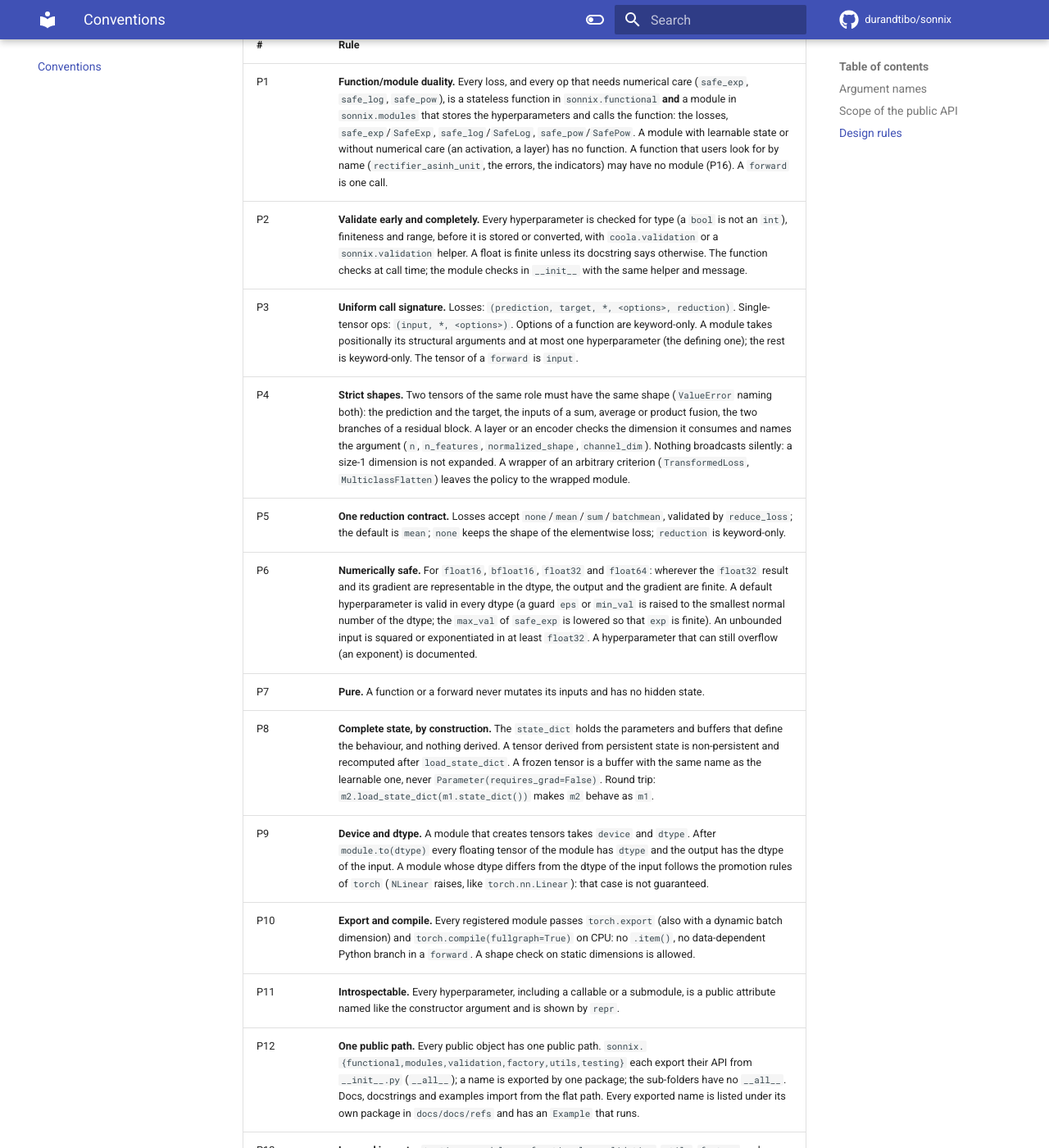
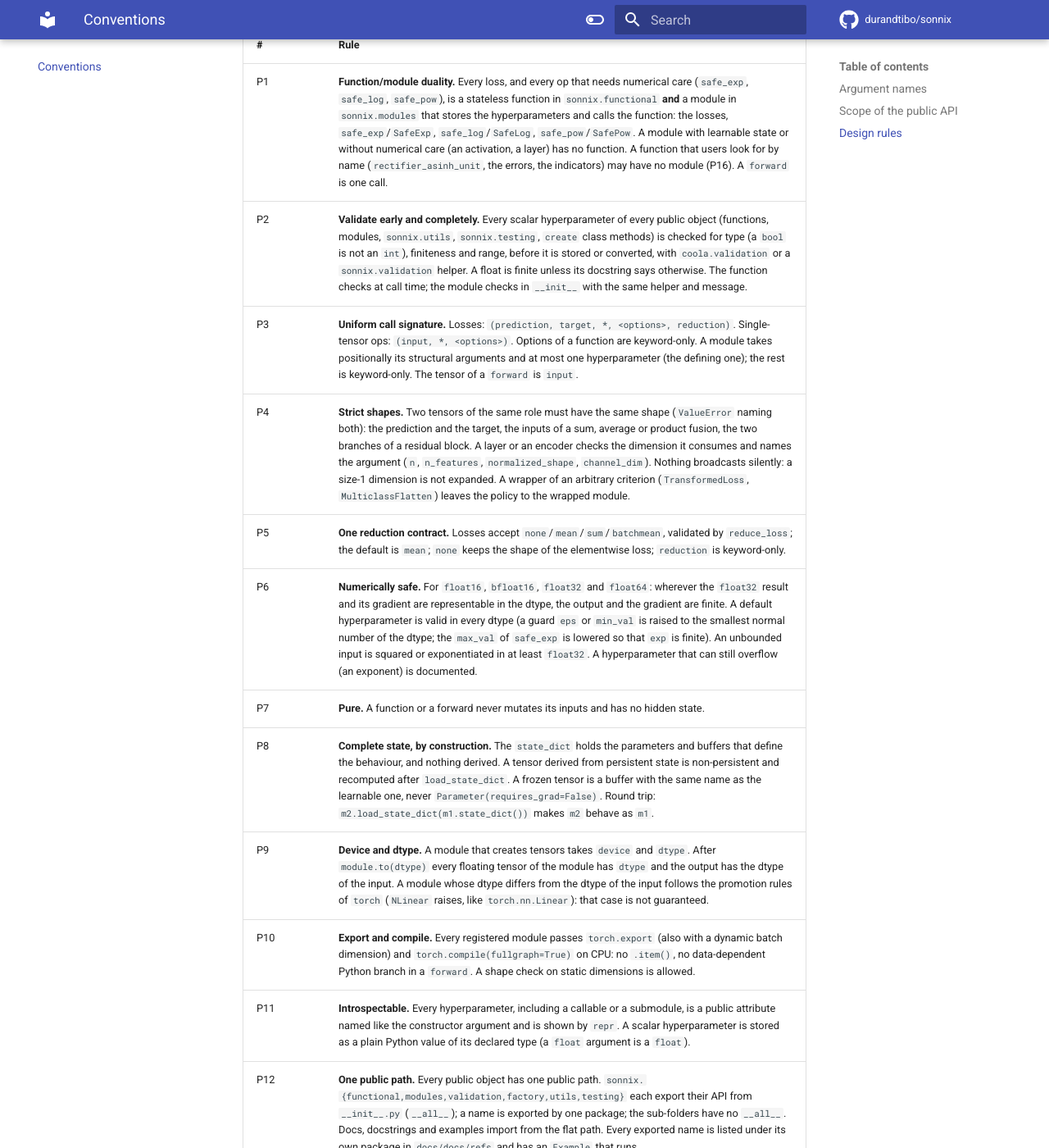
Before and after one commit to durandtibo/sonnix, an MkDocs documentation site: the page built from docs/docs/conventions.md, in a window 1280 px wide and 1400 px high, scrolled down 1064 px. Shown: the whole window at 82% size. Built offline with MkDocs 1.6.1 and Material for MkDocs 9.7.7, drawn with Linux system fonts in a browser that asks for light colours; comment, search, counter and statistics services are not loaded; the version menu is left out.

Commit message:
Update the rules P2 and P11 of the conventions
Co-Authored-By: Claude Sonnet 5.5 <noreply@anthropic.com>

```diff
--- a/docs/docs/conventions.md
+++ b/docs/docs/conventions.md
@@ -39,7 +39,7 @@ Each rule holds for every public object. The target design is described in
 | #   | Rule                                                                                                                                                                                                                                                                                                                                                                                                                                                                                                       |
 | --- | ---------------------------------------------------------------------------------------------------------------------------------------------------------------------------------------------------------------------------------------------------------------------------------------------------------------------------------------------------------------------------------------------------------------------------------------------------------------------------------------------------------- |
 | P1  | **Function/module duality.** Every loss, and every op that needs numerical care (`safe_exp`, `safe_log`, `safe_pow`), is a stateless function in `sonnix.functional` **and** a module in `sonnix.modules` that stores the hyperparameters and calls the function: the losses, `safe_exp`/`SafeExp`, `safe_log`/`SafeLog`, `safe_pow`/`SafePow`. A module with learnable state or without numerical care (an activation, a layer) has no function. A function that users look for by name (`rectifier_asinh_unit`, the errors, the indicators) may have no module (P16). A `forward` is one call. |
-| P2  | **Validate early and completely.** Every hyperparameter is checked for type (a `bool` is not an `int`), finiteness and range, before it is stored or converted, with `coola.validation` or a `sonnix.validation` helper. A float is finite unless its docstring says otherwise. The function checks at call time; the module checks in `__init__` with the same helper and message.                                                                                                                        |
+| P2  | **Validate early and completely.** Every scalar hyperparameter of every public object (functions, modules, `sonnix.utils`, `sonnix.testing`, `create` class methods) is checked for type (a `bool` is not an `int`), finiteness and range, before it is stored or converted, with `coola.validation` or a `sonnix.validation` helper. A float is finite unless its docstring says otherwise. The function checks at call time; the module checks in `__init__` with the same helper and message.                                                                                                                        |
 | P3  | **Uniform call signature.** Losses: `(prediction, target, *, <options>, reduction)`. Single-tensor ops: `(input, *, <options>)`. Options of a function are keyword-only. A module takes positionally its structural arguments and at most one hyperparameter (the defining one); the rest is keyword-only. The tensor of a `forward` is `input`.                                                                                                                                                           |
 | P4  | **Strict shapes.** Two tensors of the same role must have the same shape (`ValueError` naming both): the prediction and the target, the inputs of a sum, average or product fusion, the two branches of a residual block. A layer or an encoder checks the dimension it consumes and names the argument (`n`, `n_features`, `normalized_shape`, `channel_dim`). Nothing broadcasts silently: a size-1 dimension is not expanded. A wrapper of an arbitrary criterion (`TransformedLoss`, `MulticlassFlatten`) leaves the policy to the wrapped module. |
 | P5  | **One reduction contract.** Losses accept `none`/`mean`/`sum`/`batchmean`, validated by `reduce_loss`; the default is `mean`; `none` keeps the shape of the elementwise loss; `reduction` is keyword-only.                                                                                                                                                                                                                                                                                                 |
@@ -48,7 +48,7 @@ Each rule holds for every public object. The target design is described in
 | P8  | **Complete state, by construction.** The `state_dict` holds the parameters and buffers that define the behaviour, and nothing derived. A tensor derived from persistent state is non-persistent and recomputed after `load_state_dict`. A frozen tensor is a buffer with the same name as the learnable one, never `Parameter(requires_grad=False)`. Round trip: `m2.load_state_dict(m1.state_dict())` makes `m2` behave as `m1`.                                                                          |
 | P9  | **Device and dtype.** A module that creates tensors takes `device` and `dtype`. After `module.to(dtype)` every floating tensor of the module has `dtype` and the output has the dtype of the input. A module whose dtype differs from the dtype of the input follows the promotion rules of `torch` (`NLinear` raises, like `torch.nn.Linear`): that case is not guaranteed. |
 | P10 | **Export and compile.** Every registered module passes `torch.export` (also with a dynamic batch dimension) and `torch.compile(fullgraph=True)` on CPU: no `.item()`, no data-dependent Python branch in a `forward`. A shape check on static dimensions is allowed. |
-| P11 | **Introspectable.** Every hyperparameter, including a callable or a submodule, is a public attribute named like the constructor argument and is shown by `repr`.                                                                                                                                                                                                                                                                                                                                           |
+| P11 | **Introspectable.** Every hyperparameter, including a callable or a submodule, is a public attribute named like the constructor argument and is shown by `repr`. A scalar hyperparameter is stored as a plain Python value of its declared type (a `float` argument is a `float`). |
 | P12 | **One public path.** Every public object has one public path. `sonnix.{functional,modules,validation,factory,utils,testing}` each export their API from `__init__.py` (`__all__`); a name is exported by one package; the sub-folders have no `__all__`. Docs, docstrings and examples import from the flat path. Every exported name is listed under its own package in `docs/docs/refs` and has an `Example` that runs. |
 | P13 | **Layered imports.** `testing → modules → functional → validation`; `utils`, `factory` and `validation` import no other sonnix package; no cycle. Enforced by import-linter.                                                                                                                                                                                                                                                                                                                               |
 | P14 | **Configuration is trusted input.** `sonnix.factory` imports and calls a `_target_` before it checks the type of the result. An argument typed `Module \| dict` says so in a `Warning`.                                                                                                                                                                                                                                                                                                                    |
```
